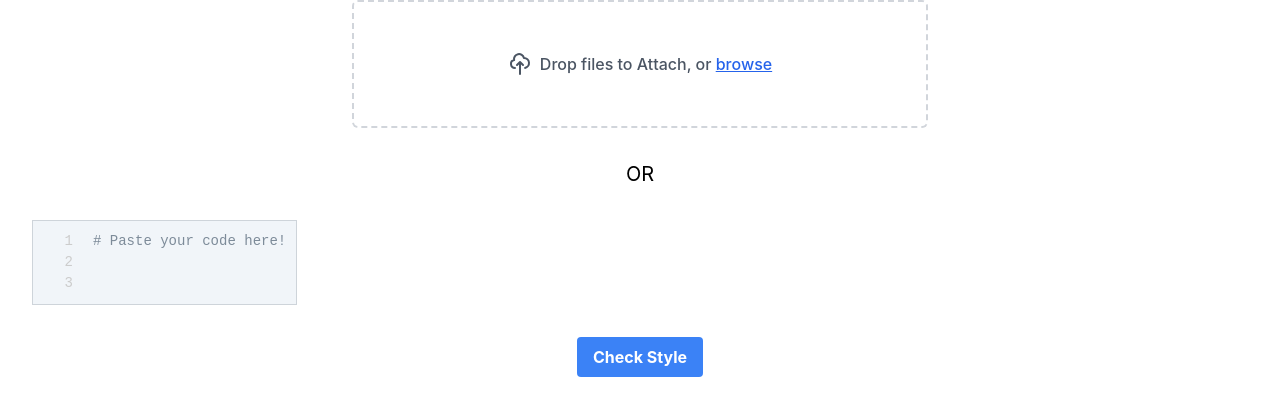
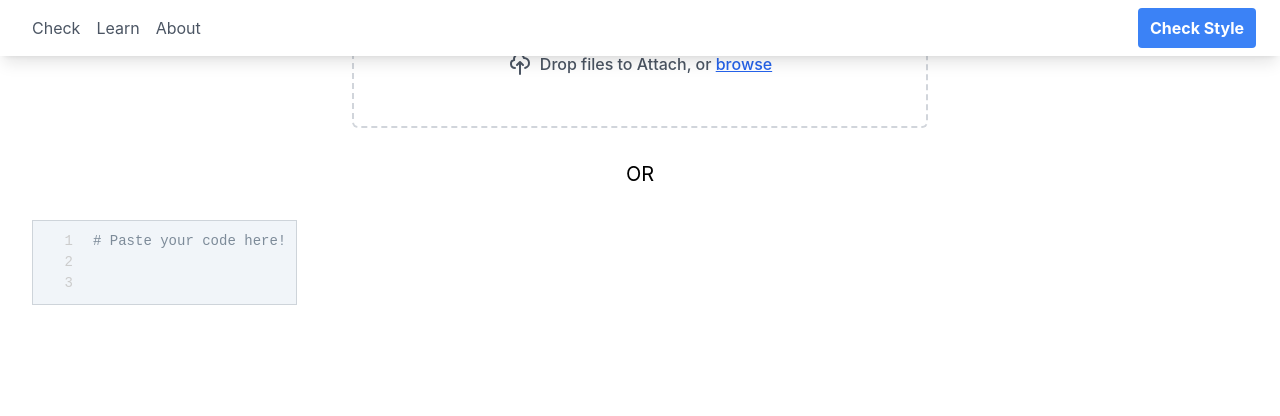
Before and after one commit to kathyyliu/StyleChecker, a React (Create React App) app in the folder style-checker/: page / in a window 1280 px wide. Shown: the top 416 px of the page. Built offline with nearby package versions, Linux system fonts and the light colour scheme; what tw-elements would draw is missing.

Commit message:
Add fixed nav bar
moved submit button to nav bar

```diff
--- a/style-checker/src/App.css
+++ b/style-checker/src/App.css
@@ -40,15 +40,3 @@
     transform: rotate(360deg);
   }
 }
-
-.btn {
-  @apply m-auto font-bold py-2 px-4 rounded;
-}
-
-.btn-blue {
-  @apply mt-8 bg-blue-500 text-white;
-}
-
-.btn-blue:hover {
-  @apply bg-blue-700;
-}
--- a/style-checker/src/App.js
+++ b/style-checker/src/App.js
@@ -1,5 +1,6 @@
 import React, {useState} from 'react';
 import axios from 'axios';
+import NavBar from './components/NavBar';
 import FileUpload from './components/FileUpload';
 import CodeEditor from './components/CodeEditor';
 import Feedback from './components/Feedback';
@@ -22,9 +23,11 @@ export default function App() {
     reader.onerror = () => {
         console.log('file error', reader.error);
     }
+    setSubmitted(false);
   };
 
   const url = 'http://127.0.0.1:5000/'
+
 
   function handleSubmit(event) {
     event.preventDefault();
@@ -49,16 +52,16 @@ export default function App() {
 
   return (
     <div className="text-center">
-      <form onSubmit={handleSubmit}>
+      <NavBar/>
+      <form id="code-form" onSubmit={handleSubmit}>
             <FileUpload setFile={setFileCallback}/>
           <div>
               <h1 className="text-xl my-8">OR</h1>
           </div>
-          <div className="flex flex-row mx-8">
+          <div className="flex flex-row mx-8 mb-12">
               <CodeEditor value={code} setCode={setCodeCallback}/>
               {isSubmitted && <Feedback warnings={warnings} examples={examples}/>}
           </div>
-          <button className="btn btn-blue" type="submit">Check Style</button>
       </form>
    </div>
   );
--- /dev/null
+++ b/style-checker/src/components/NavBar.js
@@ -0,0 +1,30 @@
+function NavBar(){
+  return (
+    <header>
+    <nav className="shadow-lg py-2 bg-white w-full fixed top-0 right-0 left-0 z-20">
+    <div className="flex flex-row  justify-between px-6">
+        <div className="items-center" id="navbarSupportedContentX">
+          <ul className="mr-auto flex flex-row">
+            <li>
+              <a className="block p-2 text-gray-600 hover:text-gray-700 focus:text-gray-700"
+              href="">Check</a>
+            </li>
+            <li>
+              <a className="block p-2 text-gray-600 hover:text-gray-700 focus:text-gray-700"
+                href="learn">Learn</a>
+            </li>
+            <li >
+            <a className="nav-link block p-2 text-gray-600 hover:text-gray-700 focus:text-gray-700"
+              href="about">About</a>
+            </li>
+          </ul>
+        </div>
+        <button className="font-bold px-3 rounded bg-blue-500 hover:bg-blue-700 text-white"
+          type="submit" form="code-form">Check Style</button>
+    </div>
+    </nav>
+    </header>
+  );
+}
+
+export default NavBar;
```
